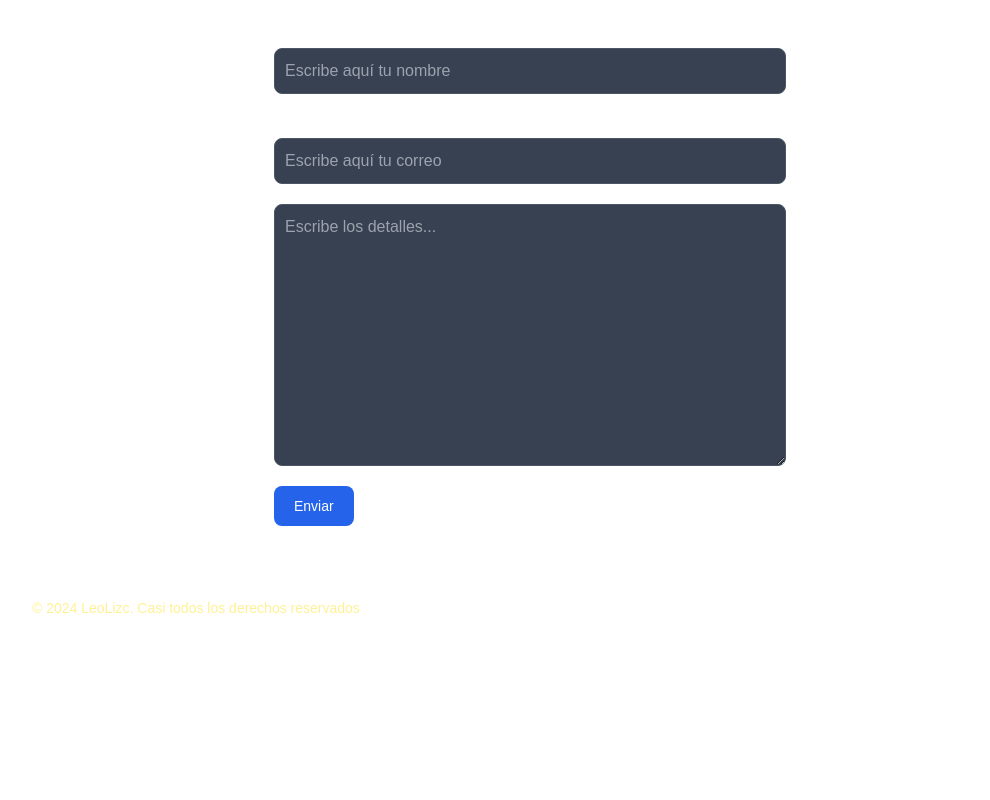
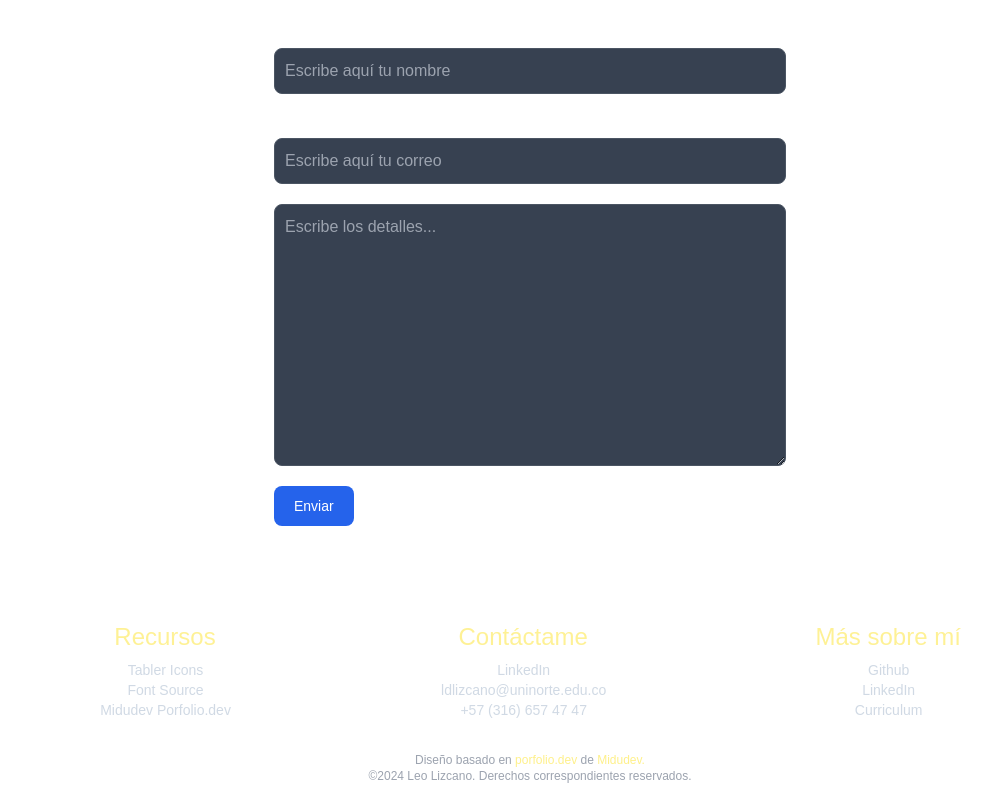
Before and after one commit to LeoLizc/leolizc.portfolio, an Astro site: page / in a window 1280 px wide. Shown: the part 3300-4100 px from the top of the page, without its empty margins (110-1100 px from the left). Before the commit the page ends 3942 px from the top, so only its background shows below. Built offline with nearby package versions, Linux system fonts and the light colour scheme; Astro itself is replaced by a stand-in of ours; what tailwindcss-animated would draw is missing.

Commit message:
Refactor Footer component and add styling

```diff
--- a/src/components/Footer.astro
+++ b/src/components/Footer.astro
@@ -7,20 +7,88 @@ const year = new Date().getFullYear();
 const routeLocale = (currentLocale ?? 'es') === 'es' ? '' : `${currentLocale}/`;
 ---
 
-<footer
-  class='flex flex-row flex-wrap justify-between w-full lg:w-[1020px] mb-6 px-3'
->
-  <span class='text-sm text-yellow-200/90'
-    >{`© ${year} ${t('footer.copy')}`}</span
+<footer class='w-full text-center'>
+  <div
+    class:list={[
+      'w-full p-4',
+      'flex flex-col gap-4 items-center justify-around md:justify-evenly',
+      'flex md:flex-row',
+      '[&>section>h3]:text-yellow-200/90',
+      '[&_section]:items-center [&_ul]:flex [&_ul]:flex-col [&_ul]:items-center',
+      '[&_li]:text-slate-300/90',
+    ]}
   >
-  <ul
-    class='flex flex-wrap items-center mt-3 text-sm font-medium dark:text-white/90 sm:mt-0 gap-4 md:gap-6'
-  >
-    <li>
-      <a href={`/${routeLocale}#contacto`}>{t('footer.contact')}</a>
-    </li>
-    <li>
-      <a href={`tel:+573166574747`}>+57 (316) 657 47 47</a>
-    </li>
-  </ul>
+    <section>
+      <h3>Recursos</h3>
+      <ul>
+        <li><a href='https://tabler.io/icons'>Tabler Icons</a></li>
+        <li><a href='https://fontsource.org'>Font Source</a></li>
+        <li><a href='https://porfolio.dev'>Midudev Porfolio.dev</a></li>
+      </ul>
+    </section>
+    <section>
+      <h3>Contáctame</h3>
+      <ul>
+        <li>
+          <a href='https://www.linkedin.com/in/leonardo-lizcano-pinto0220/'
+            >LinkedIn</a
+          >
+        </li>
+        <li>
+          <a href='mailto:ldlizcano@uninorte.edu.co'
+            >ldlizcano@uninorte.edu.co</a
+          >
+        </li>
+        <li><a href='tel:+573166574747'>+57 (316) 657 47 47</a></li>
+      </ul>
+    </section>
+    <section>
+      <h3>Más sobre mí</h3>
+      <ul>
+        <li><a href='https://github.com/LeoLizc'>Github</a></li>
+        <li>
+          <a href='https://www.linkedin.com/in/leonardo-lizcano-pinto0220/'
+            >LinkedIn</a
+          >
+        </li>
+        <li><a href='https://cv.leolizc.tech'>Curriculum</a></li>
+      </ul>
+    </section>
+  </div>
+
+  <div class='w-full p-4 text-xs text-gray-400 [&_a]:text-yellow-200'>
+    <p>
+      Diseño basado en <a href='https://porfolio.dev/'>porfolio.dev</a> de <a
+        href='https://github.com/midudev'>Midudev.</a
+      >
+    </p>
+    <p>
+      &copy;{year} Leo Lizcano. Derechos correspondientes reservados.
+    </p>
+  </div>
 </footer>
+
+<style>
+  section {
+    display: flex;
+    flex-direction: column;
+  }
+
+  section h3 {
+    font-size: 1.5rem;
+    line-height: 2rem;
+    margin: 7px auto;
+  }
+
+  section > ul {
+    padding-left: 1px;
+    & li {
+      font-size: 0.875rem /* 14px */;
+      line-height: 1.25rem /* 20px */;
+    }
+  }
+
+  a:hover {
+    text-decoration: underline;
+  }
+</style>
```
